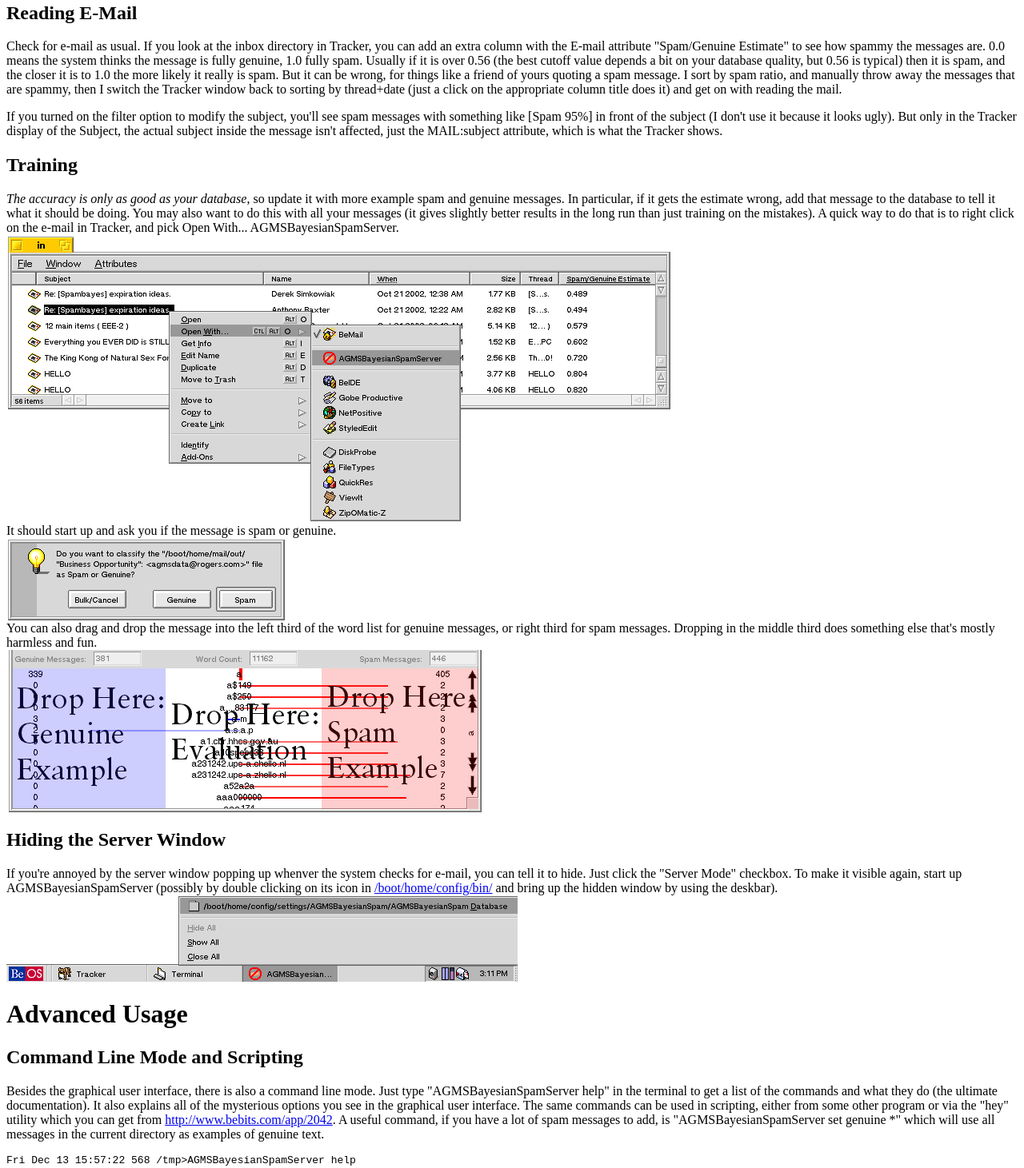
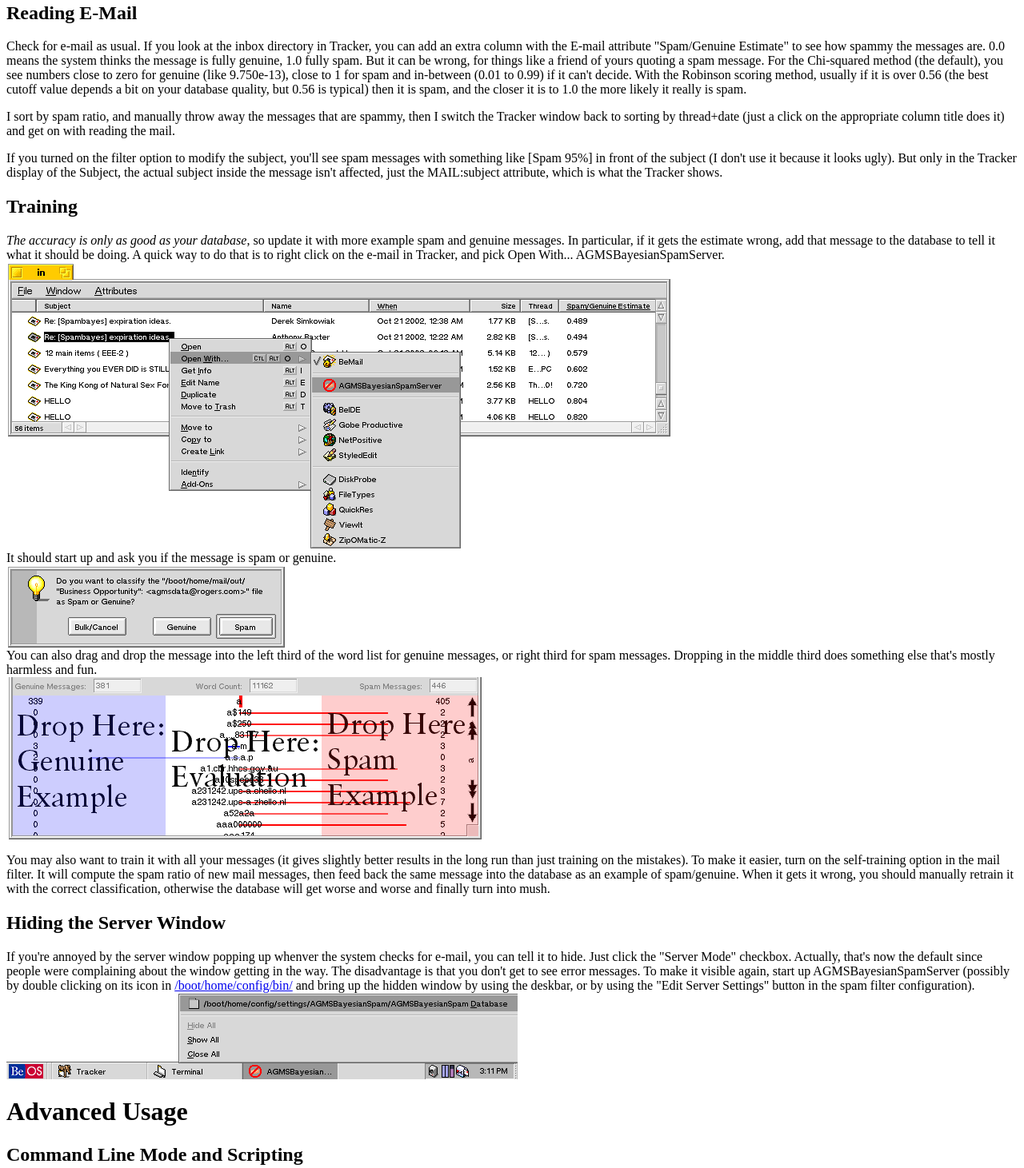
Before and after one commit to HaikuArchives/BeMailDaemon, a plain HTML site: page documentation/AGMSBayesianSpam/index.html in a window 1280 px wide. Shown: the part 5545-7006 px from the top of the page at 80% size. Drawn offline with Linux system fonts and the light colour scheme.

Commit message:
More changes for self training and chi-squared scoring.

```diff
--- a/documentation/AGMSBayesianSpam/index.html
+++ b/documentation/AGMSBayesianSpam/index.html
@@ -7,6 +7,9 @@
 <META NAME="description" CONTENT="Documentation for AGMSBayesianSpam, for classifying incoming e-mail messages as spam (junk mail) or genuine.">
 <!--
 ; $Log$
+; Revision 1.8  2002/12/13 22:20:50  agmsmith
+; Under construction.
+;
 ; Revision 1.7  2002/11/29 23:42:26  agmsmith
 ; Describe the word display and what you can do with it.
 ;
@@ -236,13 +239,17 @@
 <P>Check for e-mail as usual.  If you look at the inbox directory in Tracker,
 you can add an extra column with the E-mail attribute "Spam/Genuine Estimate"
 to see how spammy the messages are.  0.0 means the system thinks the message is
-fully genuine, 1.0 fully spam.  Usually if it is over 0.56 (the best cutoff
-value depends a bit on your database quality, but 0.56 is typical) then it is
-spam, and the closer it is to 1.0 the more likely it really is spam.  But it
-can be wrong, for things like a friend of yours quoting a spam message.  I sort
-by spam ratio, and manually throw away the messages that are spammy, then I
-switch the Tracker window back to sorting by thread+date (just a click on the
-appropriate column title does it) and get on with reading the mail.
+fully genuine, 1.0 fully spam.  But it can be wrong, for things like a friend
+of yours quoting a spam message.  For the Chi-squared method (the default), you
+see numbers close to zero for genuine (like 9.750e-13), close to 1 for spam and
+in-between (0.01 to 0.99) if it can't decide.  With the Robinson scoring
+method, usually if it is over 0.56 (the best cutoff value depends a bit on your
+database quality, but 0.56 is typical) then it is spam, and the closer it is to
+1.0 the more likely it really is spam.
+
+<P>I sort by spam ratio, and manually throw away the messages that are spammy,
+then I switch the Tracker window back to sorting by thread+date (just a click
+on the appropriate column title does it) and get on with reading the mail.
 
 <P>If you turned on the filter option to modify the subject, you'll see spam
 messages with something like [Spam 95%] in front of the subject (I don't use it
@@ -254,11 +261,9 @@
 
 <P><EM>The accuracy is only as good as your database</EM>, so update it with
 more example spam and genuine messages.  In particular, if it gets the estimate
-wrong, add that message to the database to tell it what it should be doing.
-You may also want to do this with all your messages (it gives slightly better
-results in the long run than just training on the mistakes).  A quick way to do
-that is to right click on the e-mail in Tracker, and pick Open With...
-AGMSBayesianSpamServer.<BR>
+wrong, add that message to the database to tell it what it should be doing.  A
+quick way to do that is to right click on the e-mail in Tracker, and pick Open
+With...  AGMSBayesianSpamServer.<BR>
 <IMG SRC="pictures/SortingInboxBySpamEstimate.png"
 ALT="[Sorting Inbox By Spam Estimate]" WIDTH="831" HEIGHT="361"><BR>
 It should start up and ask you if the message is spam or genuine.<BR>
@@ -270,14 +275,25 @@
 <IMG SRC="pictures/DropZones.png" ALT="[Drop Zones]" WIDTH="596"
 HEIGHT="204"><BR>
 
+<P>You may also want to train it with all your messages (it gives slightly
+better results in the long run than just training on the mistakes).  To make it
+easier, turn on the self-training option in the mail filter.  It will compute
+the spam ratio of new mail messages, then feed back the same message into the
+database as an example of spam/genuine.  When it gets it wrong, you should
+manually retrain it with the correct classification, otherwise the database
+will get worse and worse and finally turn into mush.
+
 <H2><A NAME="HidingServer"></A>Hiding the Server Window</H2>
 
 <P>If you're annoyed by the server window popping up whenver the system checks
 for e-mail, you can tell it to hide.  Just click the "Server Mode" checkbox.
-To make it visible again, start up AGMSBayesianSpamServer (possibly by double
-clicking on its icon in <A
+Actually, that's now the default since people were complaining about the window
+getting in the way.  The disadvantage is that you don't get to see error
+messages.  To make it visible again, start up AGMSBayesianSpamServer (possibly
+by double clicking on its icon in <A
 HREF="file:/boot/home/config/bin/">/boot/home/config/bin/</A> and bring up the
-hidden window by using the deskbar).<BR>
+hidden window by using the deskbar, or by using the "Edit Server Settings"
+button in the spam filter configuration).<BR>
 <IMG SRC="pictures/MakingTheWindowVisibleFromTheDeskbar.png"
 ALT="MakingTheWindowVisibleFromTheDeskbar" WIDTH="640" HEIGHT="109"><BR>
 
@@ -688,8 +704,9 @@
 headers only training should be more accurate for headers only decisions.  When
 testing JustHeader mode, I noticed that the false positive rate (genuine
 reported as spam) is nice and low, but the false negative rate (spam reported
-as genuine) is high.  So this means JustHeader mode will delete maybe half the
-spam (and download the rest) and also delete the occasional genuine message.
+as genuine) is high (tested with Robinson scoring, not Chi-Squared scoring).
+So this means JustHeader mode will delete maybe half the spam (and download the
+rest) and also delete the occasional genuine message.
 
 
 <H1><A NAME="ChangeLog"></A>Change Log</H1>
@@ -699,6 +716,9 @@
 source code files.
 
 <UL>
+  <LI>Version 1.73 added self training support and the Chi-Squared scoring
+  method.
+
   <LI>Version 1.68 nothing significant changed.  Just very minor tweaking.
 
   <LI>Version 1.65 added a time delay for exiting the program.  This is so that
```
